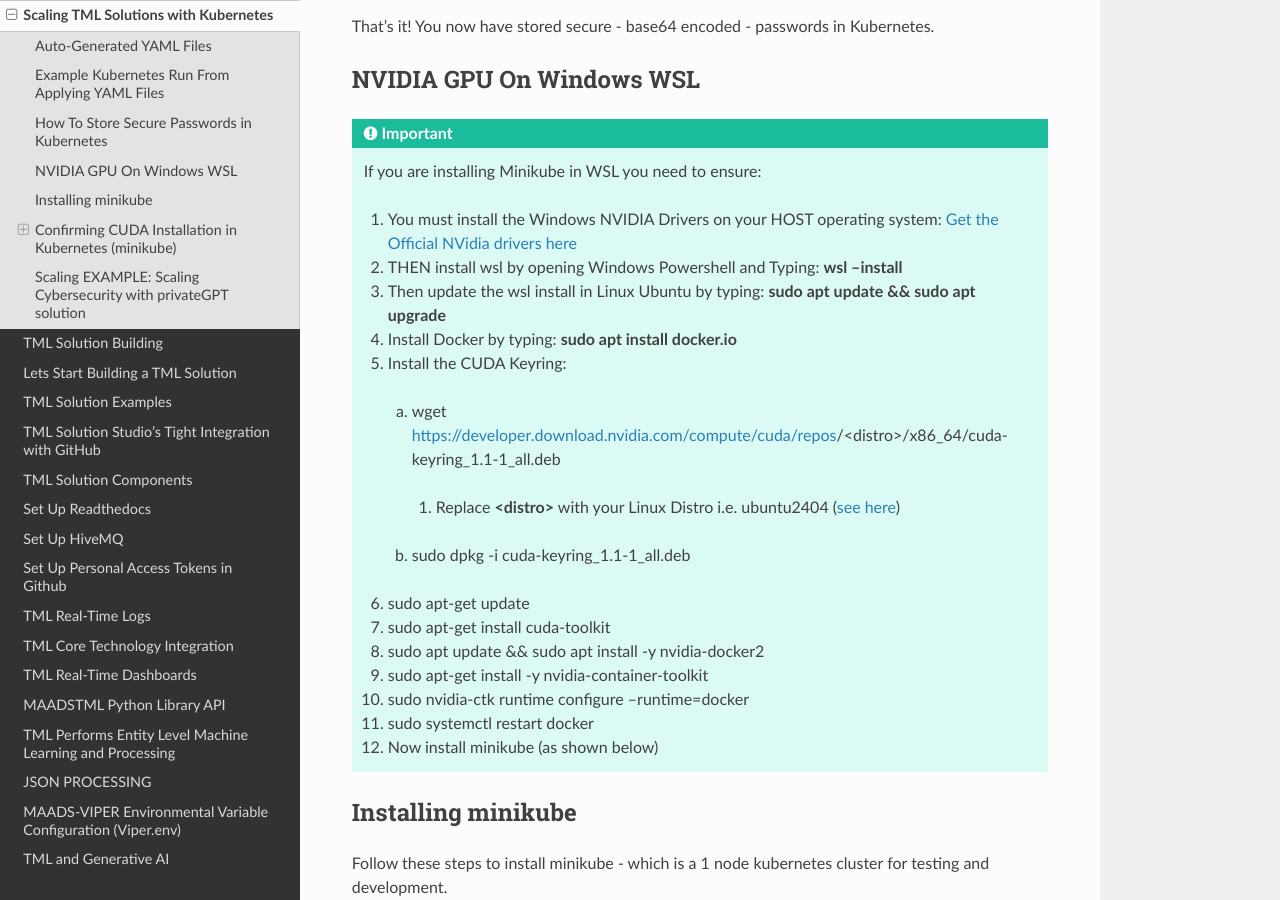
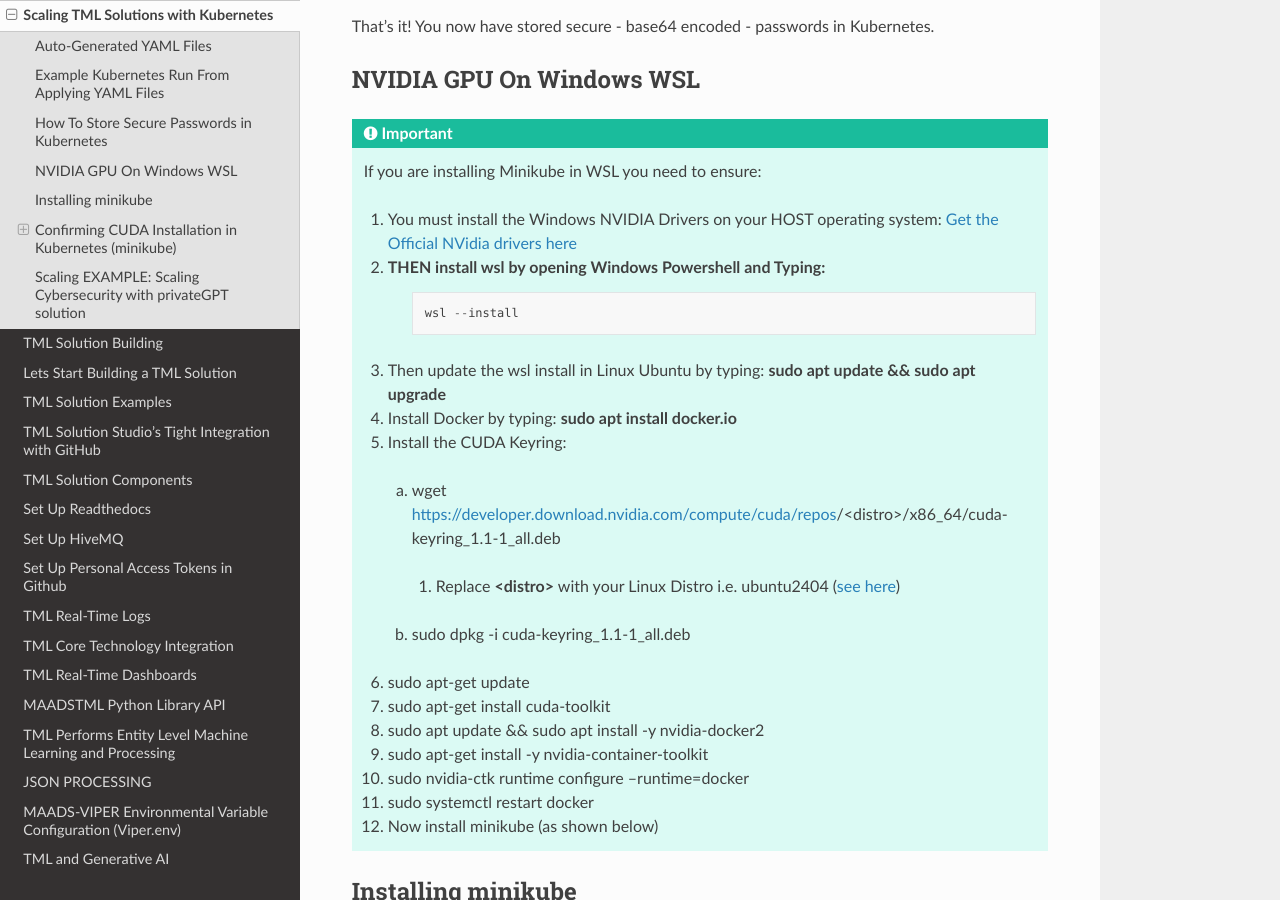
Before and after one commit to smaurice101/readthedocs, a Sphinx documentation site: the page built from docs/source/kube.rst, in a window 1280 px wide and 900 px high, scrolled down 4275 px. Built offline with Sphinx 7.4.7 and the Read the Docs theme 3.1.0, drawn with Linux system fonts in a browser that asks for light colours.

Commit message:
Update kube.rst

```diff
--- a/docs/source/kube.rst
+++ b/docs/source/kube.rst
@@ -183,7 +183,10 @@
 
    1. You must install the Windows NVIDIA Drivers on your HOST operating system: `Get the Official NVidia drivers here <https://www.nvidia.com/en-us/drivers/>`_
 
-   2. THEN install wsl by opening Windows Powershell and Typing:  **wsl --install**
+   2. THEN install wsl by opening Windows Powershell and Typing:
+       .. code-block::
+
+           wsl --install
 
    3. Then update the wsl install in Linux Ubuntu by typing: **sudo apt update && sudo apt upgrade**
 
```
